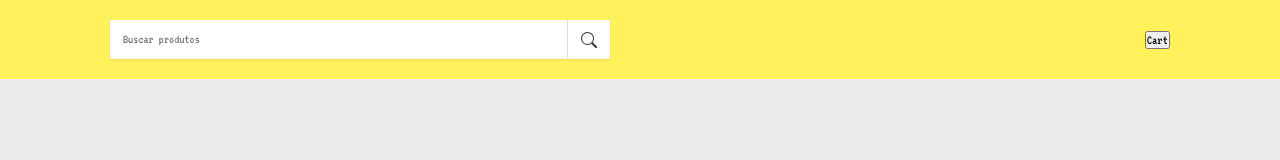
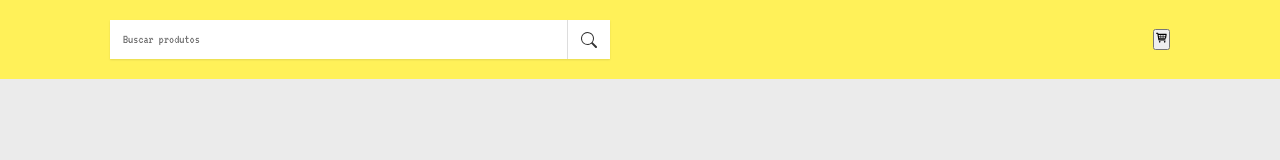
Before and after one commit to EneasFeynlinus/AppReactShoppingCart, a React (Create React App) app: page / in a window 1280 px wide. Shown: the top 160 px of the page. Built offline with nearby package versions, Linux system fonts and the light colour scheme.

Commit message:
Creating CartButton Component and adding it up to Header component.

```diff
--- /dev/null
+++ b/src/components/Header/CartButton/CartButton.jsx
@@ -0,0 +1,12 @@
+import React from 'react';
+import  {TiShoppingCart} from 'react-icons/ti';
+
+const CartButton = () => {
+  return (
+    <button type="button" className="cart_button">
+      <TiShoppingCart />
+    </button>
+  );
+};
+
+export default CartButton;
--- a/src/components/Header/Header.jsx
+++ b/src/components/Header/Header.jsx
@@ -2,13 +2,14 @@ import React from 'react';
 import SearchBar from './SearchBar/SearchBar';
 
 import './Header.css';
+import CartButton from './CartButton/CartButton';
 
 function Header() {
   return (
     <header className="header">
       <div className="container">
         <SearchBar />
-        <button>Cart</button>
+        <CartButton />
       </div>
     </header>
   );
--- a/src/components/Header/SearchBar/SearchBar.jsx
+++ b/src/components/Header/SearchBar/SearchBar.jsx
@@ -16,6 +16,7 @@ function SearchBar() {
         onChange={({ target }) => setSearchValue(target.value)}
         required
       />
+
       <button type="submit" className="search_button">
         <BsSearch />
       </button>
```
Also changed, not shown: src/components/Header/CartButton/CartButton.css (added).
